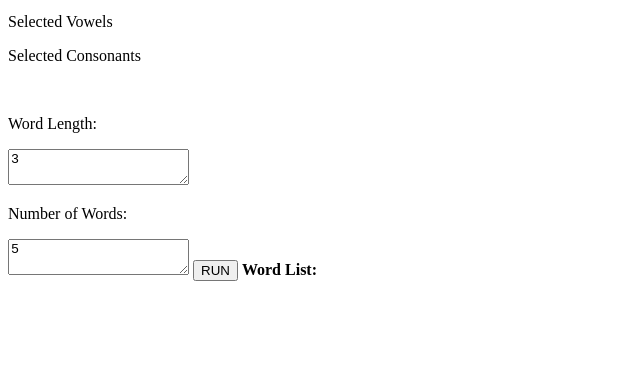
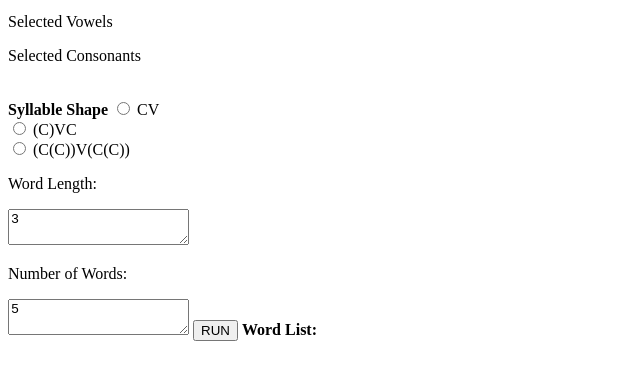
Before and after one commit to QuinnGoddard/PhonologyGenerator, a plain HTML site: page index.html in a window 1280 px wide. Shown: the part 112-492 px from the top of the page, without its empty margins (0-640 px from the left). Drawn offline with Linux system fonts and the light colour scheme.

Commit message:
Update index.html

```diff
--- a/index.html
+++ b/index.html
@@ -44,6 +44,14 @@
 
   <br>
 
+  <b>Syllable Shape</b>
+  <input type="radio" id="CV" name="syllable" value="CV">
+  <label for="CV">CV</label><br>
+  <input type="radio" id="CVC" name="syllable" value="CVC">
+  <label for="CVC">(C)VC</label><br>
+  <input type="radio" id="CCVCC" name="syllable" value="CCVCC">
+  <label for="CVC">(C(C))V(C(C))</label><br>
+
   <p>Word Length:</p>
   <textarea id="wordlength">3</textarea>
 
```
